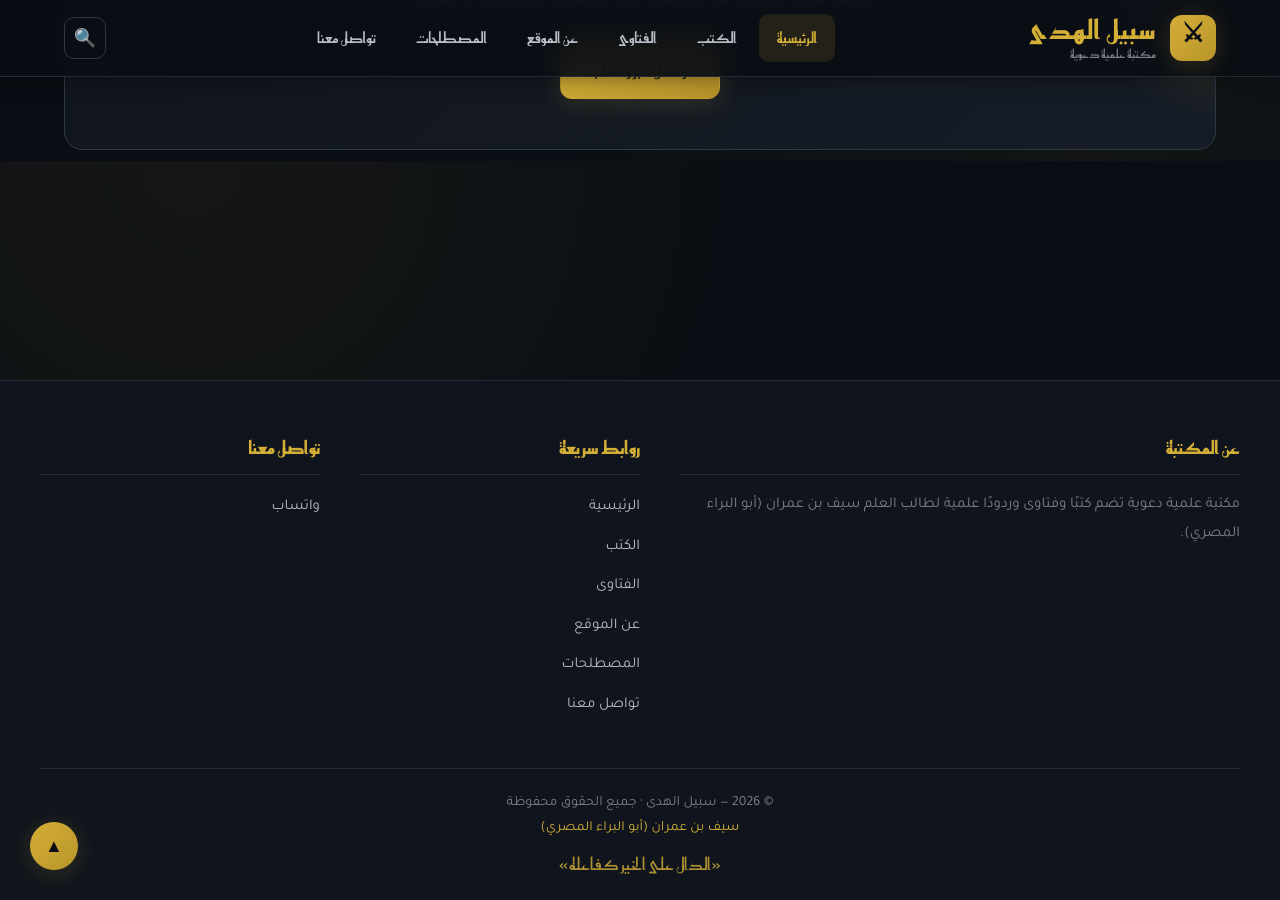
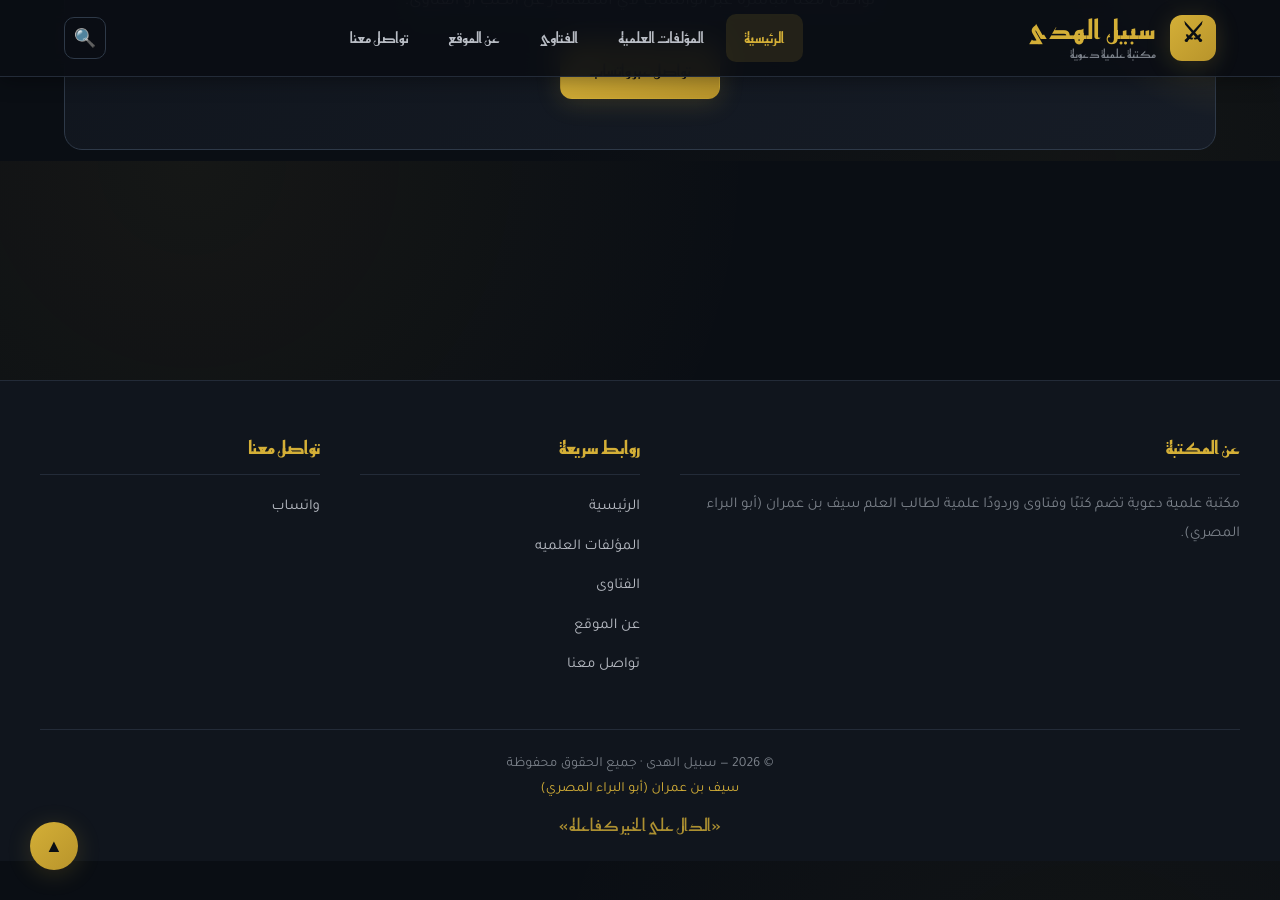
Before and after one commit to saifomran262977-svg/sabeel-alhuda-web, a Jekyll site: the page built from index.md, in a window 1280 px wide and 900 px high, scrolled down 2539 px. Built offline with Jekyll 4.4.1, drawn with Linux system fonts in a browser that asks for light colours; some web fonts are replaced.

Commit message:
Update navigation.yml

```diff
--- a/_data/navigation.yml
+++ b/_data/navigation.yml
@@ -1,7 +1,7 @@
 - title: "الرئيسية"
   url: "/"
 
-- title: "الكتب"
+- title: "المؤلفات العلميه"
   url: "/books/"
 
 - title: "الفتاوى"
@@ -10,8 +10,5 @@
 - title: "عن الموقع"
   url: "/about/"
 
-- title: "المصطلحات"
-  url: "/glossary/"
-
 - title: "تواصل معنا"
   url: "/contact/"
```
